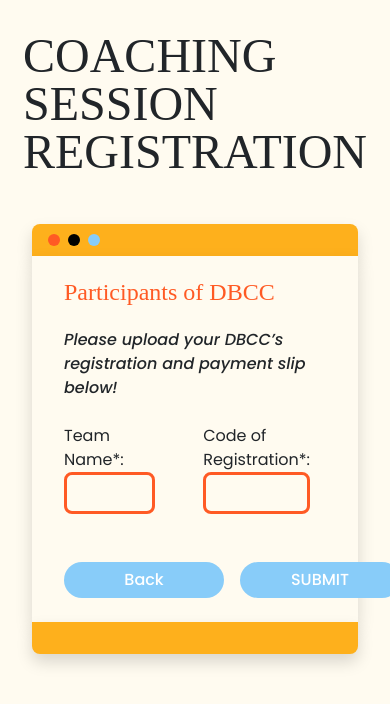
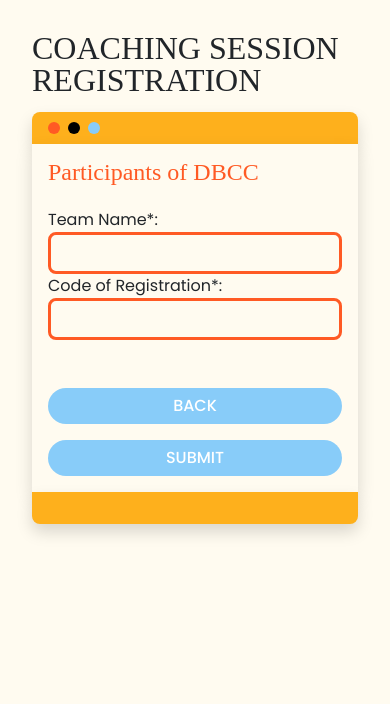
Before and after one commit to shonsirsha/enfu-2022-frontend, a Next.js app: page /dbcc/register/coaching-session in a window 390 px wide. Both pictures are taken after a click on the button "YES". Shown: the top 704 px of the page. Built offline with nearby package versions, Linux system fonts and the light colour scheme; a web font is replaced by a local one.

Commit message:
mobile styled

```diff
--- a/components/DBCC/registrations/coaching-session/NonParticipantsOfDBCC.js
+++ b/components/DBCC/registrations/coaching-session/NonParticipantsOfDBCC.js
@@ -34,18 +34,16 @@ const NonParticipantsOfDBCC = ({
 	handleNext,
 	setBuktiTrfFile,
 	buktiTrfFile,
-	details,
 	handleSubmit,
 	loading,
 }) => {
-	const { dbccTeamName, dbccCodeOfRegistration } = details;
 	return (
 		<div className="d-flex flex-column">
 			<NoticeText className="mb-4">
-				Please upload your DBCC’s registration and payment slip below!
+				Please complete the payment through one of these options below!
 			</NoticeText>
 			<div className="d-flex mb-4 flex-wrap justify-content-center">
-				<div className="me-4">
+				<div className="me-lg-4 me-md-3 mb-lg-0 mb-5">
 					<PaymentMethod
 						src={PaypalLogo}
 						w={200}
@@ -56,7 +54,7 @@ const NonParticipantsOfDBCC = ({
 					/>
 				</div>
 
-				<div className="me-4">
+				<div className="me-lg-4 mb-lg-0 mb-5">
 					<PaymentMethod
 						src={GopayLogo}
 						w={200}
@@ -66,7 +64,7 @@ const NonParticipantsOfDBCC = ({
 						accountName="(a.n Dhea Reskita Saragih)"
 					/>
 				</div>
-				<div className="me-4">
+				<div className="me-lg-4 me-md-3 mb-lg-0 mb-5">
 					<PaymentMethod
 						src={OVOLogo}
 						w={200}
@@ -76,7 +74,7 @@ const NonParticipantsOfDBCC = ({
 						accountName="(a.n Natalia Karlina Ginting)"
 					/>
 				</div>
-				<div className="me-0">
+				<div className="me-lg-4 mb-lg-0 ">
 					<PaymentMethod
 						src={DanaLogo}
 						w={200}
@@ -87,20 +85,20 @@ const NonParticipantsOfDBCC = ({
 					/>
 				</div>
 			</div>
-			<div className="mt-3 d-flex w-100 justify-content-between align-items-center">
+			<div className="mt-3 d-flex w-100 justify-content-lg-between justify-content-center align-items-center flex-lg-row flex-md-row flex-column">
 				<FileInput
 					setFile={setBuktiTrfFile}
 					file={buktiTrfFile}
 					accept="image/png, image/jpeg, image/jpg"
 					text={"Upload File (payment slip)*"}
 				/>
-				<div className="d-flex me-lg-5 me-0 align-items-center">
+				<div className="d-flex me-lg-5 me-0 align-items-center mt-lg-0 mt-3">
 					<Triangle className="me-3" />
 					<PriceText>IDR 25K/2 USD</PriceText>
 				</div>
 			</div>
 
-			<div className="d-flex ms-auto me-5 mt-4">
+			<div className="d-flex ms-lg-auto ms-md-auto ms-0 me-lg-5 me-md-4 me-0 mt-5 flex-lg-row flex-md-row flex-column">
 				{loading ? (
 					<NoticeText className="mb-4">Registering...</NoticeText>
 				) : (
@@ -109,9 +107,9 @@ const NonParticipantsOfDBCC = ({
 							onClick={() => {
 								handleNext(-1);
 							}}
-							className="me-3"
+							className="me-lg-3 me-md-3 me-0 mb-lg-0 mb-md-0 mb-3"
 						>
-							Back
+							BACK
 						</BlueButton>
 						<BlueButton
 							onClick={() => {
--- a/components/DBCC/registrations/coaching-session/ParticipantsOfDBCC.js
+++ b/components/DBCC/registrations/coaching-session/ParticipantsOfDBCC.js
@@ -26,10 +26,8 @@ const ParticipantsOfDBCC = ({
 	return (
 		<div className="d-flex flex-column">
 			<Subheader className="mb-4 text-danger">Participants of DBCC</Subheader>
-			<NoticeText className="mb-4">
-				Please upload your DBCC’s registration and payment slip below!
-			</NoticeText>
-			<div className="d-flex mb-4">
+
+			<div className="d-flex flex-lg-row flex-md-row flex-column mb-4">
 				<FormInput
 					text={"Team Name*"}
 					value={dbccTeamName}
@@ -44,18 +42,18 @@ const ParticipantsOfDBCC = ({
 				/>
 			</div>
 
-			<div className="d-flex ms-auto me-5 mt-4">
+			<div className="d-flex ms-lg-auto ms-md-auto ms-0 me-lg-5 me-md-4 me-0 mt-4 flex-lg-row flex-md-row flex-column">
 				{loading ? (
-					<NoticeText className="mb-4">Registering...</NoticeText>
+					<NoticeText>Registering...</NoticeText>
 				) : (
 					<>
 						<BlueButton
 							onClick={() => {
 								handleNext(-1);
 							}}
-							className="me-3"
+							className="me-lg-3 me-md-3 me-0 mb-3 mb-lg-0 mb-md-0"
 						>
-							Back
+							BACK
 						</BlueButton>
 						<BlueButton
 							onClick={() => {
--- a/components/FormContainer/index.js
+++ b/components/FormContainer/index.js
@@ -1,6 +1,6 @@
 import React from "react";
 import styled from "styled-components";
-
+import { mediaBreakpoint } from "utils/mediaBreakpoints";
 const InnerContainer = styled.div`
 	padding: 24px 32px;
 	padding-right: 0;
@@ -8,6 +8,10 @@ const InnerContainer = styled.div`
 	width: 100%;
 	display: flex;
 	flex-direction: column;
+
+	@media ${mediaBreakpoint.down.lg} {
+		padding: 16px;
+	}
 `;
 
 const Border = styled.div`
--- a/pages/dbcc/register/coaching-session.js
+++ b/pages/dbcc/register/coaching-session.js
@@ -31,7 +31,6 @@ const Container = styled.div`
 	margin: 0 auto;
 	@media (max-width: 1194px) and ${mediaBreakpoint.up.lg} {
 		max-width: 996px;
-		margin-top: -164px;
 	}
 `;
 
@@ -44,6 +43,11 @@ const Header = styled.h1`
 	font-family: TT_Ramilas;
 	font-size: 48px;
 	line-height: 48px;
+
+	@media ${mediaBreakpoint.down.md} {
+		font-size: 32px;
+		line-height: 32px;
+	}
 `;
 
 const FirstStep = ({ handleNext, onChange, details }) => {
@@ -60,7 +64,7 @@ const FirstStep = ({ handleNext, onChange, details }) => {
 
 	return (
 		<>
-			<div className="d-flex">
+			<div className="d-flex flex-lg-row flex-md-row flex-column">
 				<FormInput
 					onChange={onChange}
 					text={"Full Name*"}
@@ -77,7 +81,7 @@ const FirstStep = ({ handleNext, onChange, details }) => {
 					value={placeDOB}
 				/>
 			</div>
-			<div className="d-flex mt-3">
+			<div className="d-flex flex-lg-row flex-md-row flex-column mt-3">
 				<FormInput
 					onChange={onChange}
 					text={"Faculty / Department / Batch*"}
@@ -94,7 +98,7 @@ const FirstStep = ({ handleNext, onChange, details }) => {
 				/>
 			</div>
 
-			<div className="d-flex mt-3">
+			<div className="d-flex flex-lg-row flex-md-row flex-column mt-3">
 				<FormInput
 					onChange={onChange}
 					text={"University / Institute*"}
@@ -110,7 +114,7 @@ const FirstStep = ({ handleNext, onChange, details }) => {
 				/>
 			</div>
 
-			<div className="d-flex mt-3">
+			<div className="d-flex flex-lg-row flex-md-row flex-column mt-3">
 				<FormInput
 					onChange={onChange}
 					text={"Gender*"}
@@ -129,16 +133,16 @@ const FirstStep = ({ handleNext, onChange, details }) => {
 				/>
 			</div>
 
-			<NextStepText className="mt-5 mx-auto">
+			<NextStepText className="mt-5 mx-auto text-lg-start text-center">
 				Are you a participant of Diponegoro Busines Case Competition?
 			</NextStepText>
 
-			<div className="d-flex mx-auto mt-4">
+			<div className="d-flex mx-auto mt-4 flex-lg-row flex-md-row flex-column ">
 				<BlueButton
 					onClick={() => {
 						handleNext(0);
 					}}
-					className="me-5"
+					className="me-lg-5 me-md-3 me-0 mb-lg-0 mb-md-0 mb-2"
 				>
 					YES
 				</BlueButton>
@@ -194,6 +198,8 @@ const CoachingSession = () => {
 
 		if (num === 0) {
 			setDetails({ ...details, dbccParticipant: true });
+		} else if (num === 1) {
+			setDetails({ ...details, dbccParticipant: false });
 		}
 	};
 	const onChange = (e) => {
@@ -305,7 +311,9 @@ const CoachingSession = () => {
 				<SuccessDBCC />
 			) : (
 				<OuterContainer className={`bg-cream align-items-center`}>
-					<Header className="mb-5">COACHING SESSION REGISTRATION</Header>
+					<Header className="mb-lg-5 mb-3">
+						COACHING SESSION REGISTRATION
+					</Header>
 
 					<Container>
 						<FormContainer>
```
